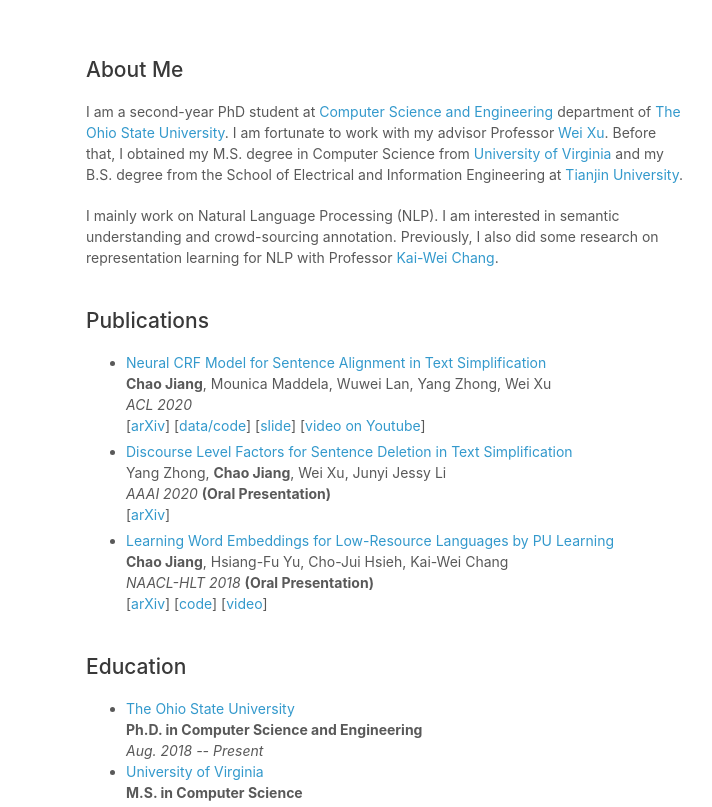
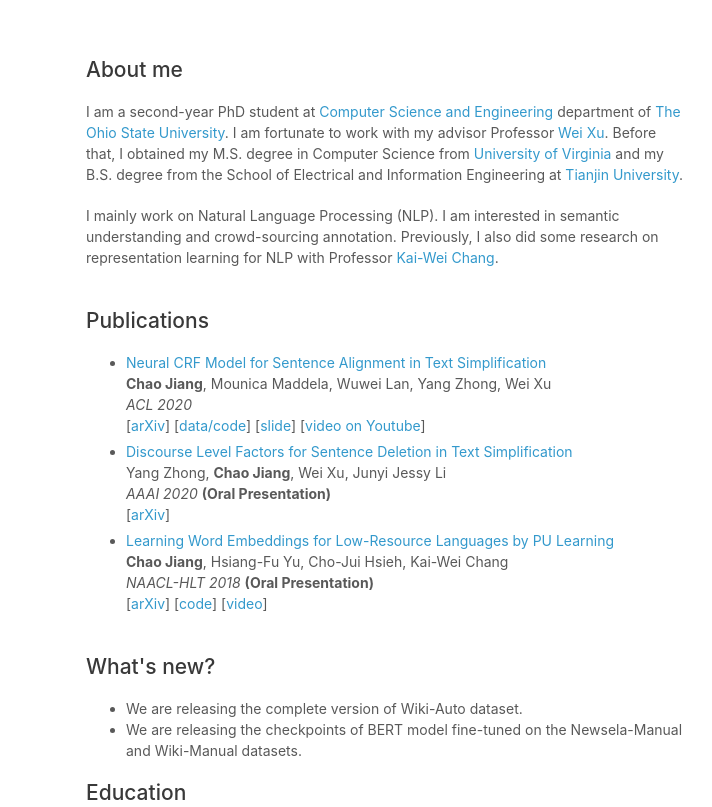
Before and after one commit to chaojiang06/chaojiang06.github.io, a plain HTML site: page index.html in a window 1280 px wide. Shown: the top 807 px of the page, 384-1096 px from the left. Drawn offline with Linux system fonts and the light colour scheme.

Commit message:
Update index.html

```diff
--- a/index.html
+++ b/index.html
@@ -27,7 +27,7 @@
         </ul>
       </header>
       <section>
-        <h2 id="about">About Me</h2>
+        <h2 id="about">About me</h2>
 
         <!-- <p><img src="img/myself-band.jpg"></img></p> -->
 
@@ -70,6 +70,14 @@
 
 
         <br>
+
+        <h2 id="about">What's new?</h2>
+        <ul>
+            <li>We are releasing the complete version of Wiki-Auto dataset.</li>
+            <li>We are releasing the checkpoints of BERT model fine-tuned on the Newsela-Manual and Wiki-Manual datasets.</li>
+        </ul>
+
+
         <h2 id="edu">Education</h2>
 
         <ul>
```
